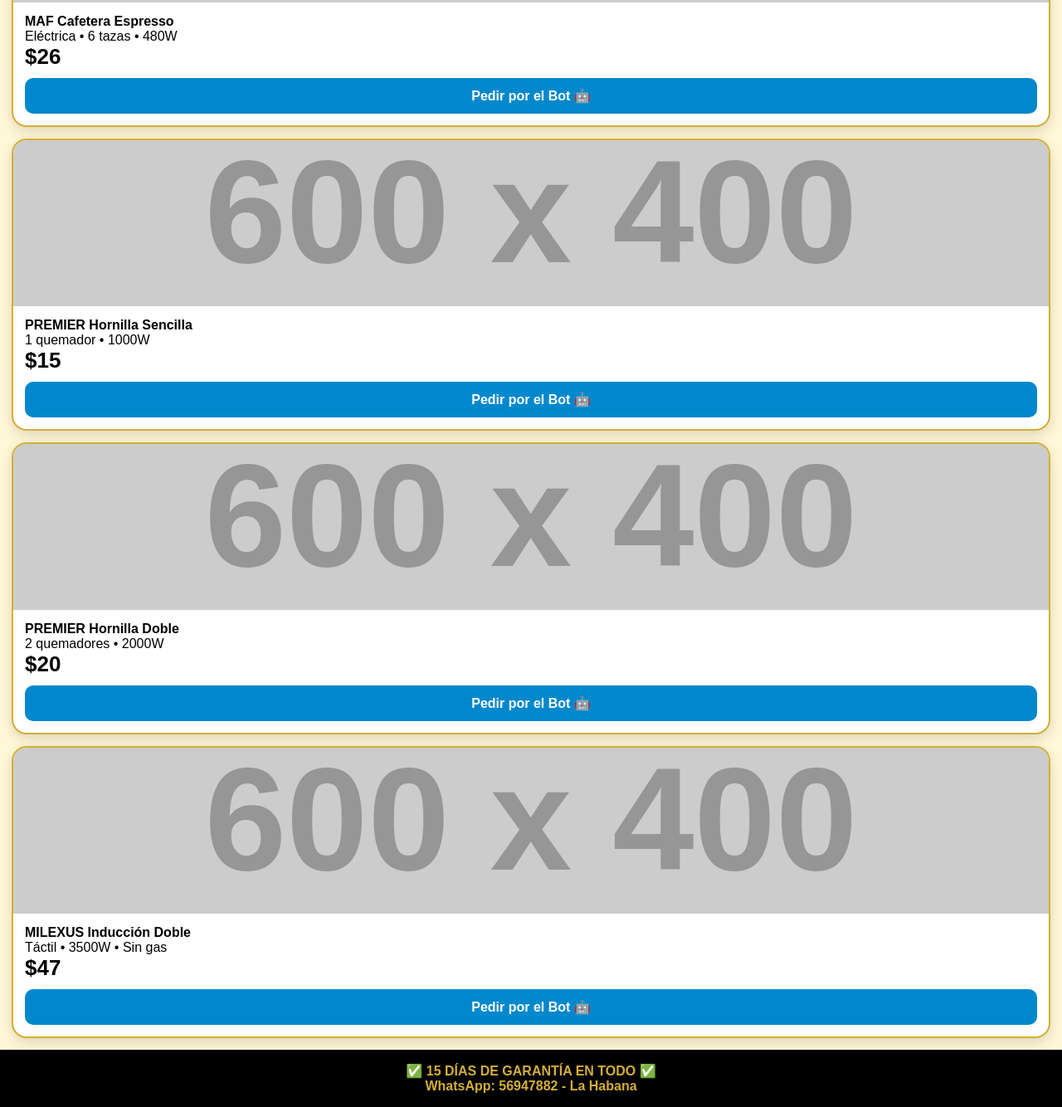
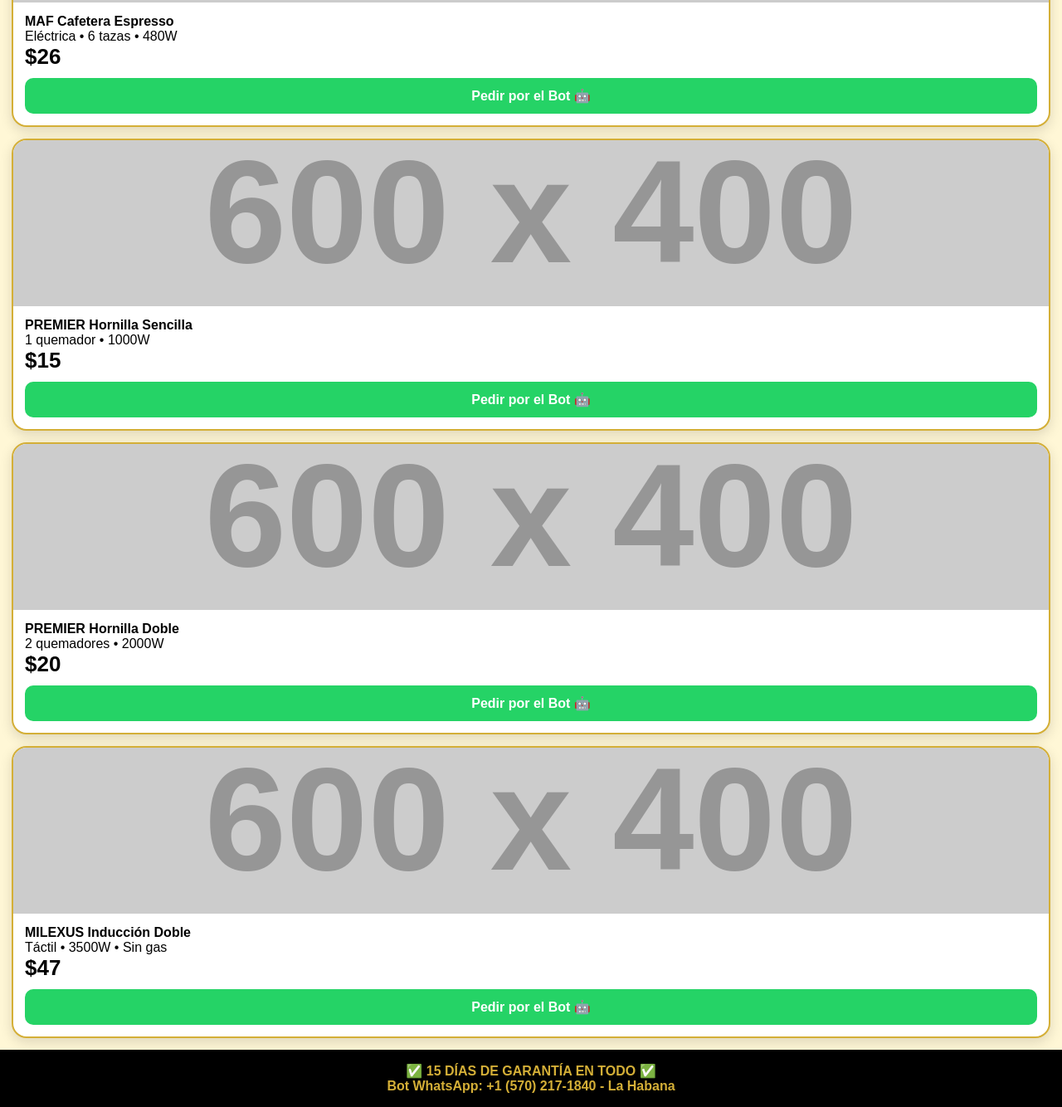
Before and after one commit to kairosshop90-arch/kairos-web, a plain HTML site: page index.html in a window 1280 px wide. Shown: the part 828-2162 px from the top of the page at 83% size. Drawn offline with Linux system fonts and the light colour scheme; placeholder pictures from the web are drawn by us.

Commit message:
Update index.html

```diff
--- a/index.html
+++ b/index.html
@@ -10,30 +10,30 @@ body{margin:0;font-family:Arial;background:#fff7d6;text-align:center}
 .card img{width:100%;height:200px;object-fit:cover}
 .info{padding:14px}
 .precio{font-size:26px;font-weight:900}
-.btn{display:block;background:#0088cc;color:#fff;text-align:center;padding:12px;border-radius:10px;text-decoration:none;font-weight:bold;margin-top:10px}
+.btn{display:block;background:#25D366;color:#fff;text-align:center;padding:12px;border-radius:10px;text-decoration:none;font-weight:bold;margin-top:10px}
 </style></head><body>
 <div class="top"><b>KAIROS.</b><p>TIENDA EN CUBA • 15 DÍAS GARANTÍA</p></div>
 <div class="hero"><h2>🔥 Lo más vendido</h2><p>Pide por el Bot y te manda el catálogo al momento</p></div>
 
 <div class="card"><img src="https://via.placeholder.com/600x400?text=Bomba+QB60">
 <div class="info"><b>CORFIX Bomba QB60</b><br>0.5 HP • Sube 35m • 35 L/min<br><div class="precio">$38</div>
-<a class="btn" href="https://t.me/TU_BOT?start=Bomba_QB60_38">Pedir por el Bot 🤖</a></div></div>
+<a class="btn" href="https://wa.me/15702171840?text=Hola%20KAIROS%20quiero%20pedir%20Bomba%20QB60%20%2438%20-%20Mandame%20el%20catalogo">Pedir por el Bot 🤖</a></div></div>
 
 <div class="card"><img src="https://via.placeholder.com/600x400?text=Cafetera+MAF">
 <div class="info"><b>MAF Cafetera Espresso</b><br>Eléctrica • 6 tazas • 480W<br><div class="precio">$26</div>
-<a class="btn" href="https://t.me/TU_BOT?start=Cafetera_MAF_26">Pedir por el Bot 🤖</a></div></div>
+<a class="btn" href="https://wa.me/15702171840?text=Hola%20KAIROS%20quiero%20pedir%20Cafetera%20MAF%20%2426%20-%20Mandame%20el%20catalogo">Pedir por el Bot 🤖</a></div></div>
 
 <div class="card"><img src="https://via.placeholder.com/600x400?text=Hornilla+Sencilla">
 <div class="info"><b>PREMIER Hornilla Sencilla</b><br>1 quemador • 1000W<br><div class="precio">$15</div>
-<a class="btn" href="https://t.me/TU_BOT?start=Hornilla_Sencilla_15">Pedir por el Bot 🤖</a></div></div>
+<a class="btn" href="https://wa.me/15702171840?text=Hola%20KAIROS%20quiero%20pedir%20Hornilla%20Sencilla%20%2415%20-%20Mandame%20el%20catalogo">Pedir por el Bot 🤖</a></div></div>
 
 <div class="card"><img src="https://via.placeholder.com/600x400?text=Hornilla+Doble">
 <div class="info"><b>PREMIER Hornilla Doble</b><br>2 quemadores • 2000W<br><div class="precio">$20</div>
-<a class="btn" href="https://t.me/TU_BOT?start=Hornilla_Doble_20">Pedir por el Bot 🤖</a></div></div>
+<a class="btn" href="https://wa.me/15702171840?text=Hola%20KAIROS%20quiero%20pedir%20Hornilla%20Doble%20%2420%20-%20Mandame%20el%20catalogo">Pedir por el Bot 🤖</a></div></div>
 
 <div class="card"><img src="https://via.placeholder.com/600x400?text=Induccion+Milexus">
 <div class="info"><b>MILEXUS Inducción Doble</b><br>Táctil • 3500W • Sin gas<br><div class="precio">$47</div>
-<a class="btn" href="https://t.me/TU_BOT?start=Induccion_Milexus_47">Pedir por el Bot 🤖</a></div></div>
+<a class="btn" href="https://wa.me/15702171840?text=Hola%20KAIROS%20quiero%20pedir%20Induccion%20Milexus%20%2447%20-%20Mandame%20el%20catalogo">Pedir por el Bot 🤖</a></div></div>
 
-<div style="background:#000;color:#d4af37;padding:16px;font-weight:bold">✅ 15 DÍAS DE GARANTÍA EN TODO ✅<br>WhatsApp: 56947882 - La Habana</div>
+<div style="background:#000;color:#d4af37;padding:16px;font-weight:bold">✅ 15 DÍAS DE GARANTÍA EN TODO ✅<br>Bot WhatsApp: +1 (570) 217-1840 - La Habana</div>
 </body></html>
```
